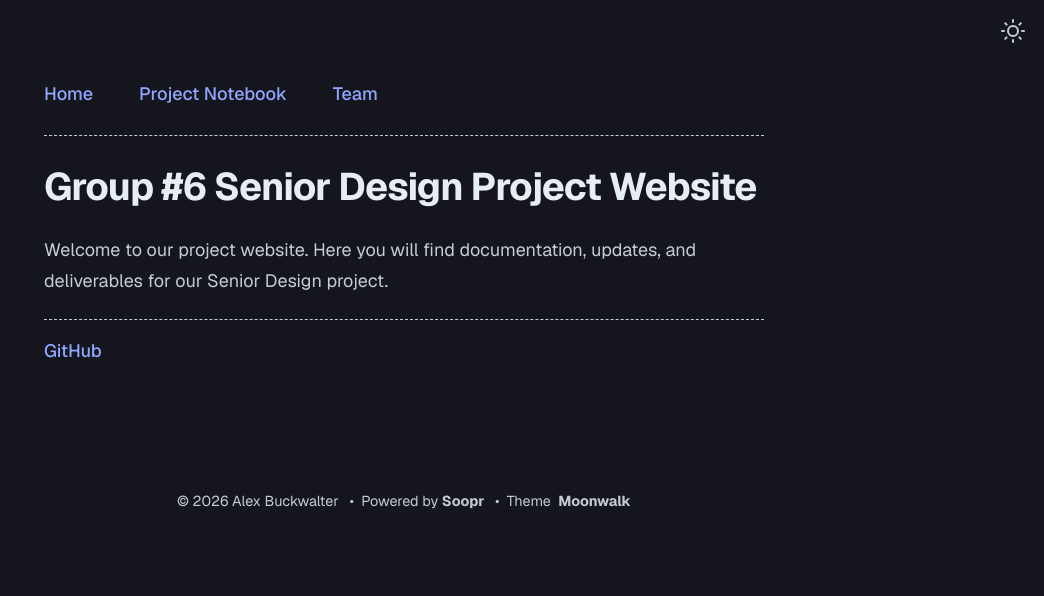
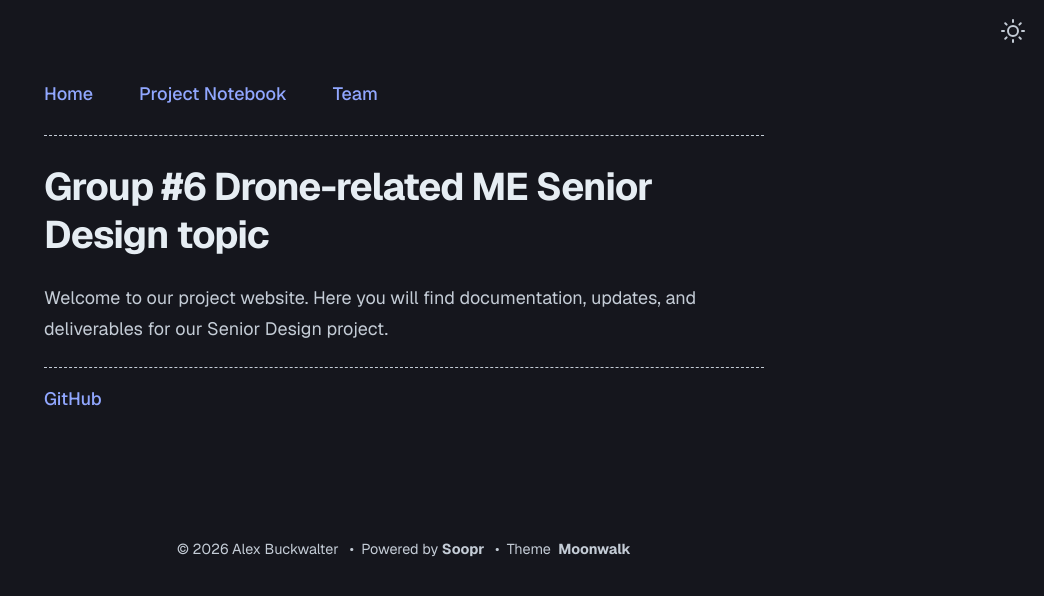
Before and after one commit to a-buck-1/a-buck-1.github.io-Senior-Design, a Jekyll site: the page built from index.md, in a window 1280 px wide. Shown: the top 596 px of the page, without its empty margins (236-1280 px from the left). Built offline with Jekyll 4.4.1, drawn with Linux system fonts in a browser that asks for light colours.

Commit message:
Update index.md

```diff
--- a/index.md
+++ b/index.md
@@ -3,6 +3,6 @@ layout: home
 title: Group 6 Senior Design
 ---
 
-# Group #6 Senior Design Project Website
+# Group #6 Drone-related ME Senior Design topic
 
 Welcome to our project website. Here you will find documentation, updates, and deliverables for our Senior Design project.
```
